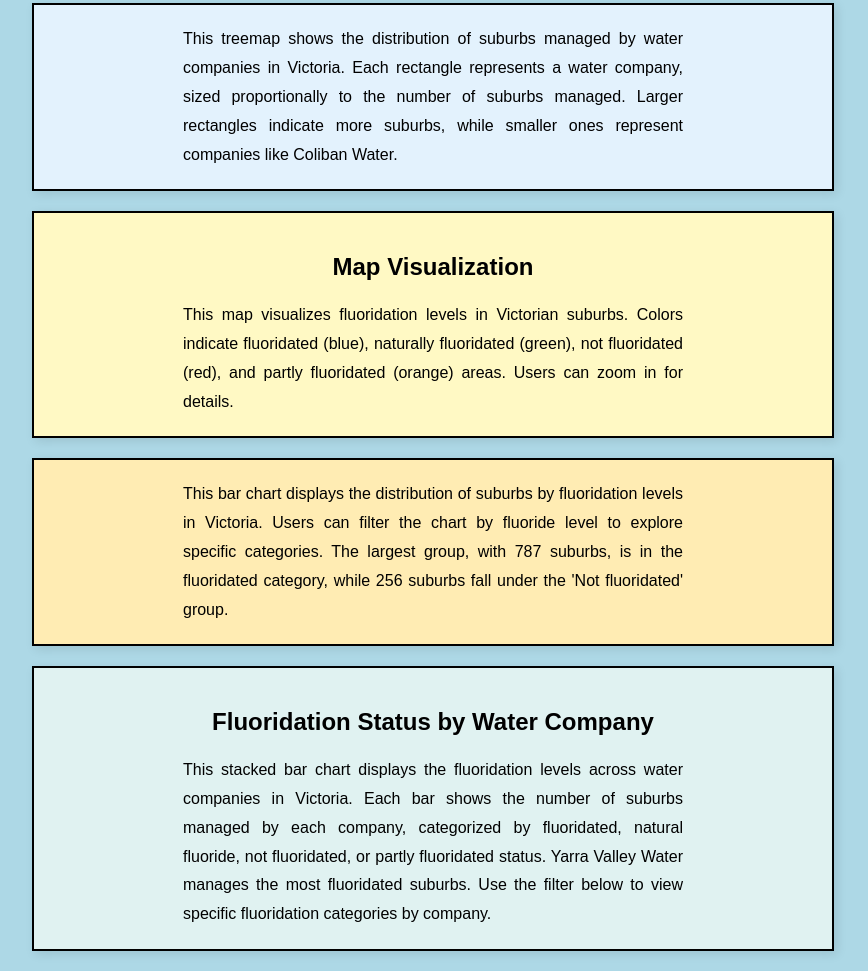
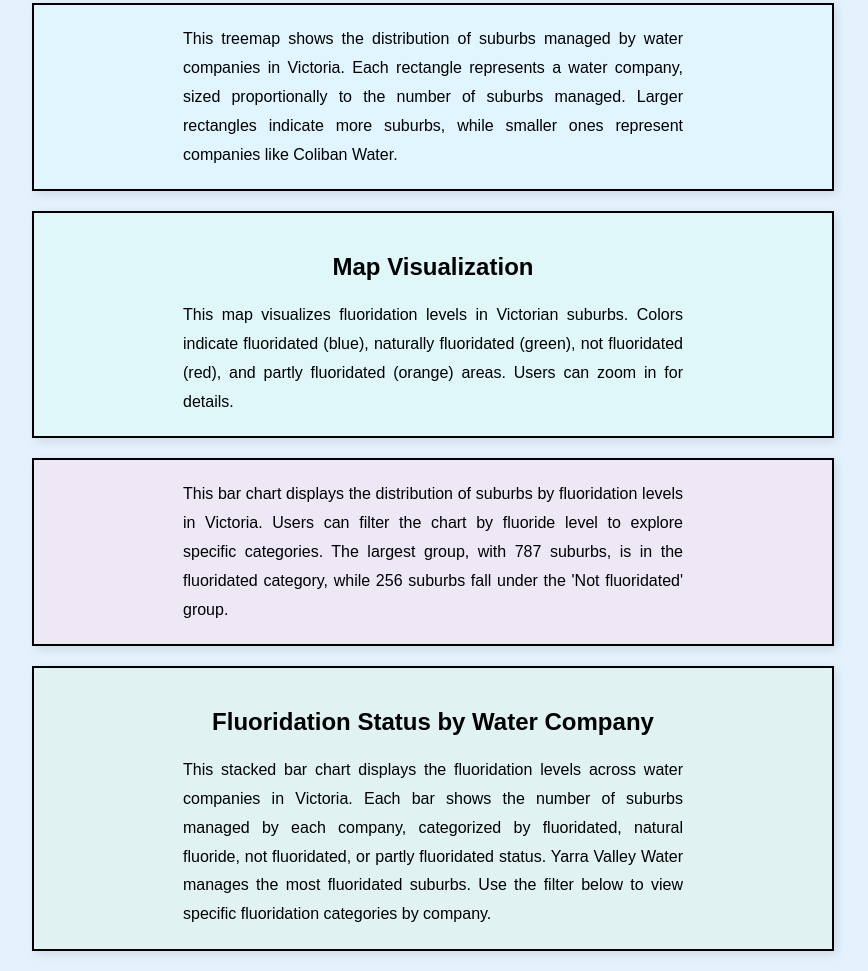
Before and after one commit to eddent2009/Edden_FIT3179_DV2, a plain HTML site: page index.html in a window 1280 px wide. Shown: the part 505-1476 px from the top of the page, without its empty margins (207-1075 px from the left). Drawn offline with Linux system fonts and the light colour scheme; a script that the page names is missing.

Commit message:
Update styles.css

```diff
--- a/css/styles.css
+++ b/css/styles.css
@@ -1,7 +1,7 @@
 /* General styling */
 body {
   font-family: Arial, sans-serif;
-  background-color: #ADD8E6;
+  background-color: #E3F2FD;
 }
 
 /* Box for wrapping each section */
@@ -15,19 +15,19 @@ body {
 
 /* Unique colors for each box */
 .fluoridation-box {
-  background-color: #EDE7F6;
+  background-color: #E8EAF6;
 }
 
 .treemap-box {
-  background-color: #E3F2FD;
+  background-color: #E1F5FE;
 }
 
 .map-box {
-  background-color: #FFF9C4;
+  background-color: #E0F7FA;
 }
 
 .barchart-box {
-  background-color: #FFECB3;
+  background-color: #EDE7F6;
 }
 
 .stackbar-box {
```
